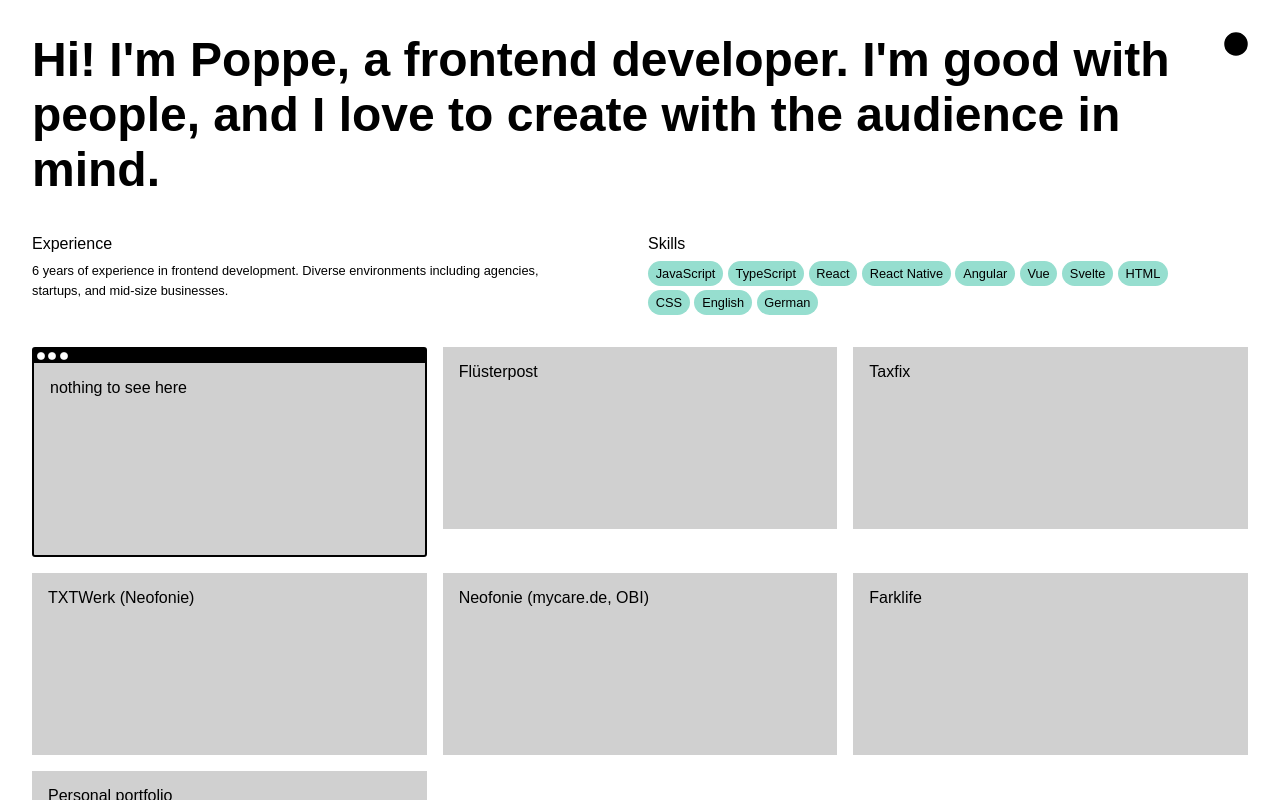
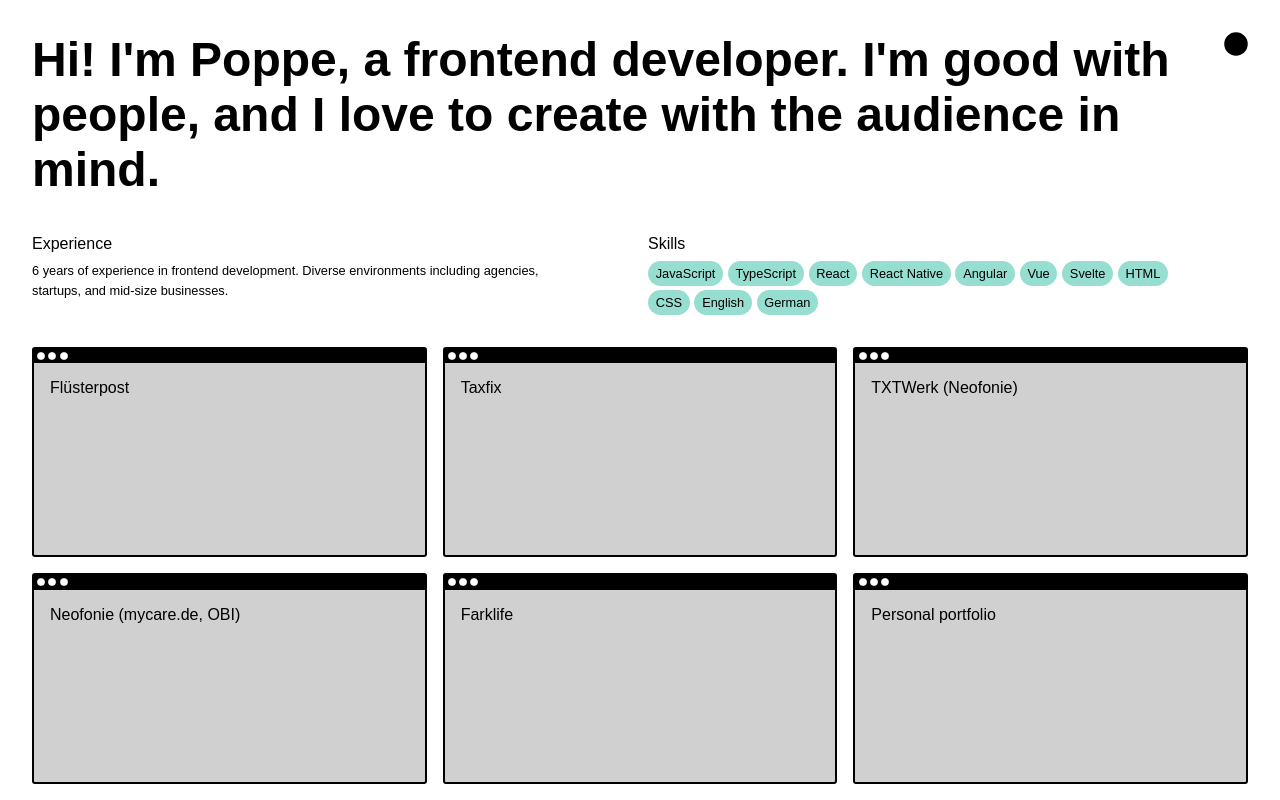
Before and after one commit to djpo/poppe-club, a SvelteKit app: page / in a window 1280 px wide. Shown: the top 800 px of the page. Built offline with nearby package versions, Linux system fonts and the light colour scheme.

Commit message:
pass name prop to ProjectPreview

```diff
--- a/src/lib/ProjectPreview.svelte
+++ b/src/lib/ProjectPreview.svelte
@@ -1,3 +1,7 @@
+<script lang="ts">
+  let { name = "cool_project_name" } = $props();
+</script>
+
 <div class="border">
   <div class="topbar">
     {#each Array(3)}
@@ -15,7 +19,7 @@
       </div>
     {/each}
   </div>
-  <div class="content">nothing to see here</div>
+  <div class="content">{name}</div>
 </div>
 
 <style>
@@ -38,7 +42,6 @@
     height: 0.5em;
   }
   .content {
-    min-width: 10em;
     min-height: 10em;
     background: var(--color-gray-translucent);
     padding: 1em;
--- a/src/routes/+page.svelte
+++ b/src/routes/+page.svelte
@@ -28,13 +28,9 @@
   </div>
 
   <div class="projects">
-    <ProjectPreview />
-
     {#each projects as project (project)}
       <a class="btn" href="/projects/{project.slug}">
-        <div class="project-thumbnail">
-          {project.name}
-        </div>
+        <ProjectPreview name={project.name} />
       </a>
     {/each}
   </div>
@@ -127,11 +123,4 @@
     grid-template-columns: repeat(auto-fit, minmax(21em, 1fr));
     gap: 1em;
   }
-  .project-thumbnail {
-    min-height: 150px;
-    min-width: 100px;
-    max-width: 100%;
-    background: var(--color-gray-translucent);
-    padding: 1em;
-  }
 </style>
```
